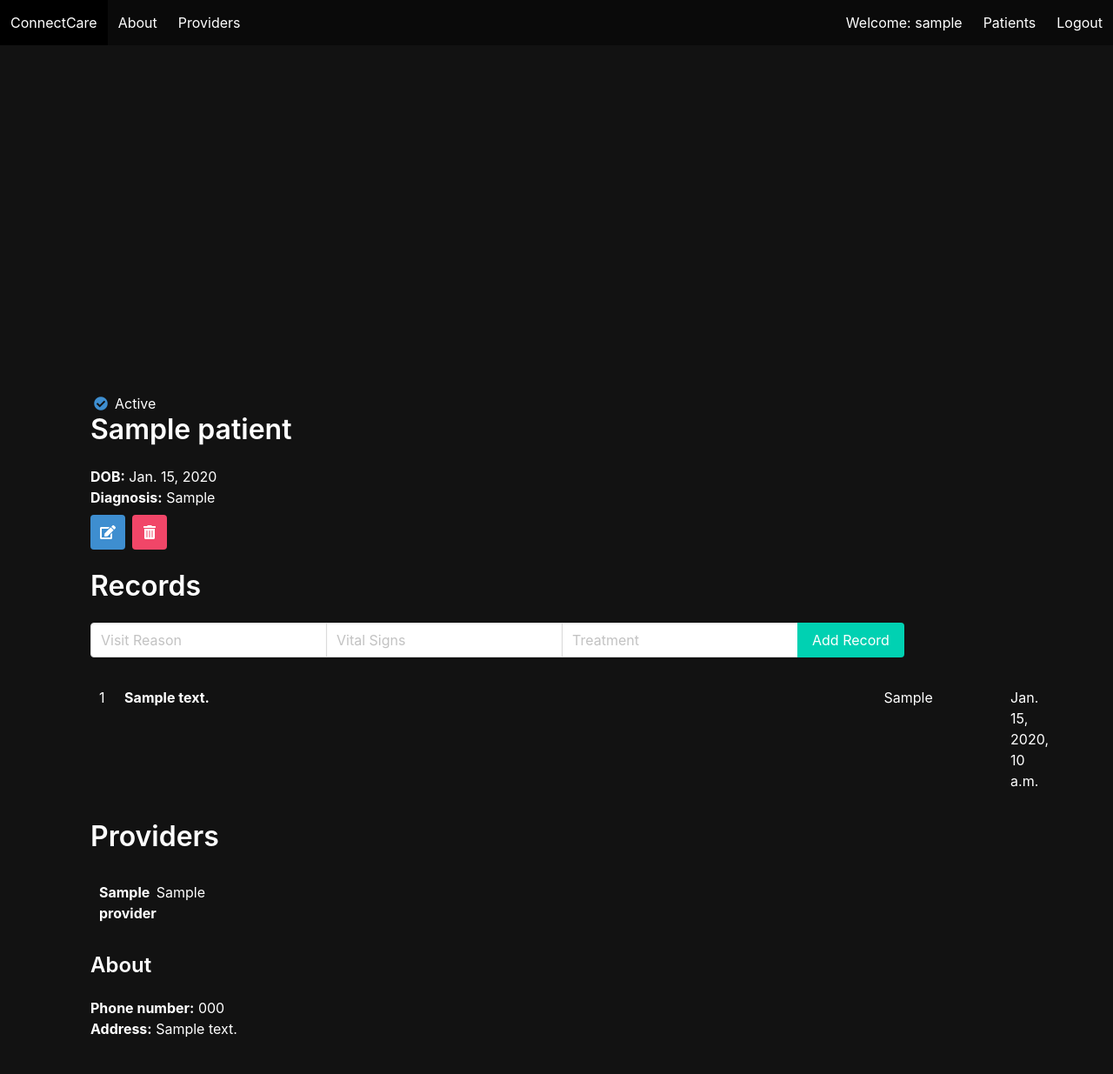
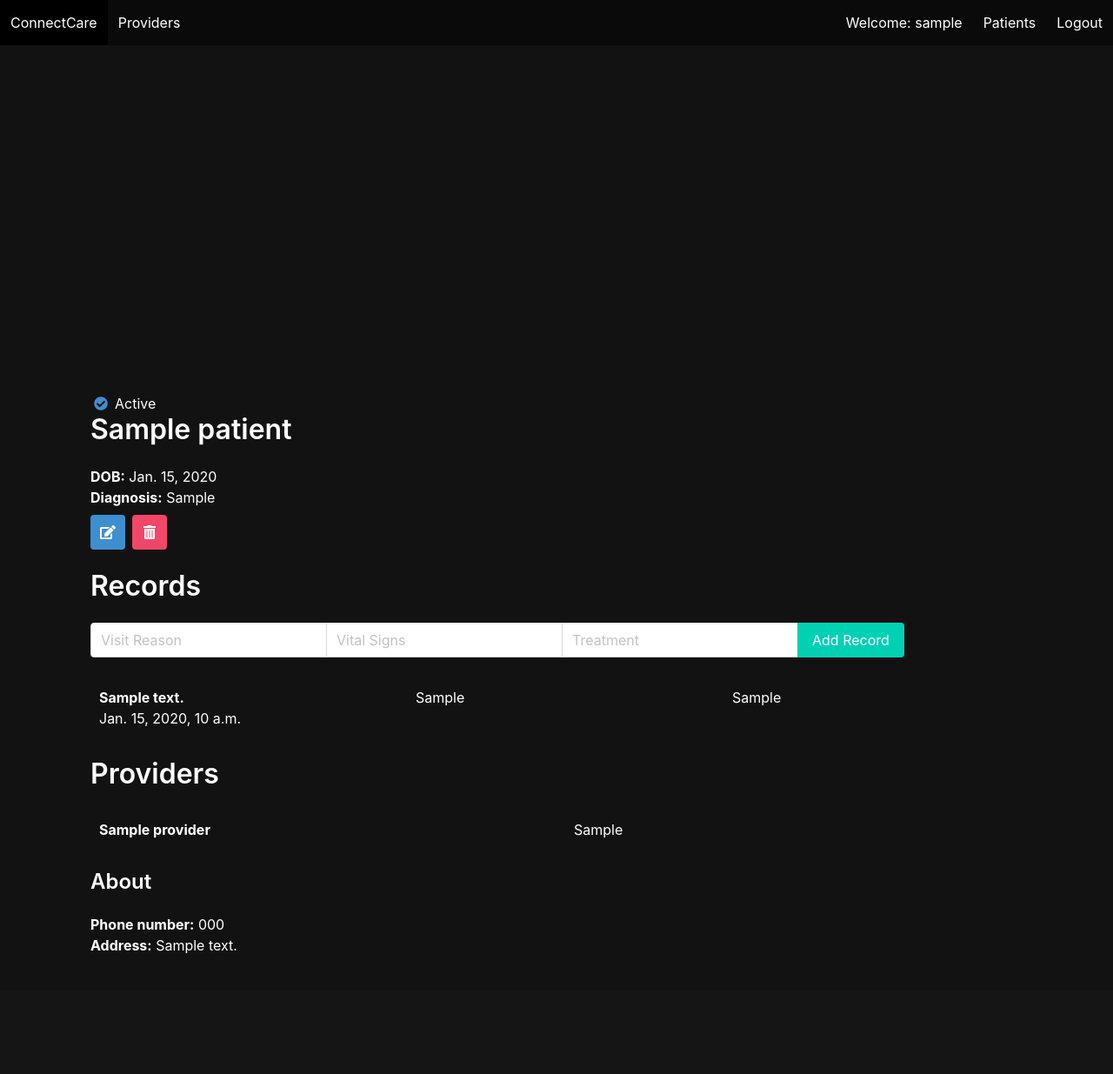
Before and after one commit to anthowest/ConnectCare, a Django app: page /patients/1/ in a window 1280 px wide. Shown: the whole page at 87% size. After the commit the page ends 1097 px from the top, so only its background shows below. Run offline with Django 4.2, Linux system fonts and the light colour scheme; a user stored in the database is signed in; tables that the repository leaves empty hold one stand-in row (values such as "Sample post").

Commit message:
Removed About, changed records display

```diff
--- a/main_app/static/styles/main.css
+++ b/main_app/static/styles/main.css
@@ -87,7 +87,7 @@ body {
     width: 100%;
     padding: 10px;
     display: grid;
-    grid-template-columns: 0.1fr 3fr 0.5fr 0.03fr;
+    grid-template-columns: repeat(auto-fit, minmax(30ch, 1fr));
     border-radius: 5px;
 }
 
--- a/main_app/templates/base.html
+++ b/main_app/templates/base.html
@@ -25,7 +25,7 @@
                 </a>
             </div>
             <div class="navbar-menu navbar-start">
-                <a class="navbar-item" href="/about">About</a>
+                <!-- <a class="navbar-item" href="/about">About</a> -->
                 <a class="navbar-item" href="/providers">Providers</a>
             </div>
             {% if user.is_authenticated %}
--- a/main_app/templates/patient_detail.html
+++ b/main_app/templates/patient_detail.html
@@ -66,8 +66,9 @@
         </form>
         {% for record in patient.records.all %}
             <div class="song">
-                <span>{{forloop.counter}}</span>
+                <!-- <span>{{forloop.counter}}</span> -->
                 <span><b>{{record.visit_reason}}</b></span>
+                <span>{{record.vital_signs}}</span>
                 <span>{{record.treatment}}</span>
                 <span>{{record.created_at}}</span>
             </div>
--- a/main_app/urls.py
+++ b/main_app/urls.py
@@ -4,7 +4,7 @@ from . import views
 
 urlpatterns = [
     path('', views.Home.as_view(), name="home"),
-    path('about/', views.About.as_view(), name="about"),
+    # path('about/', views.About.as_view(), name="about"),
     path('patients/', views.PatientList.as_view(), name="patient_list"),
     path('patients/new/', views.PatientCreate.as_view(), name="patient_create"),
     path('patients/<int:pk>/', views.PatientDetail.as_view(), name="patient_detail"),
```
